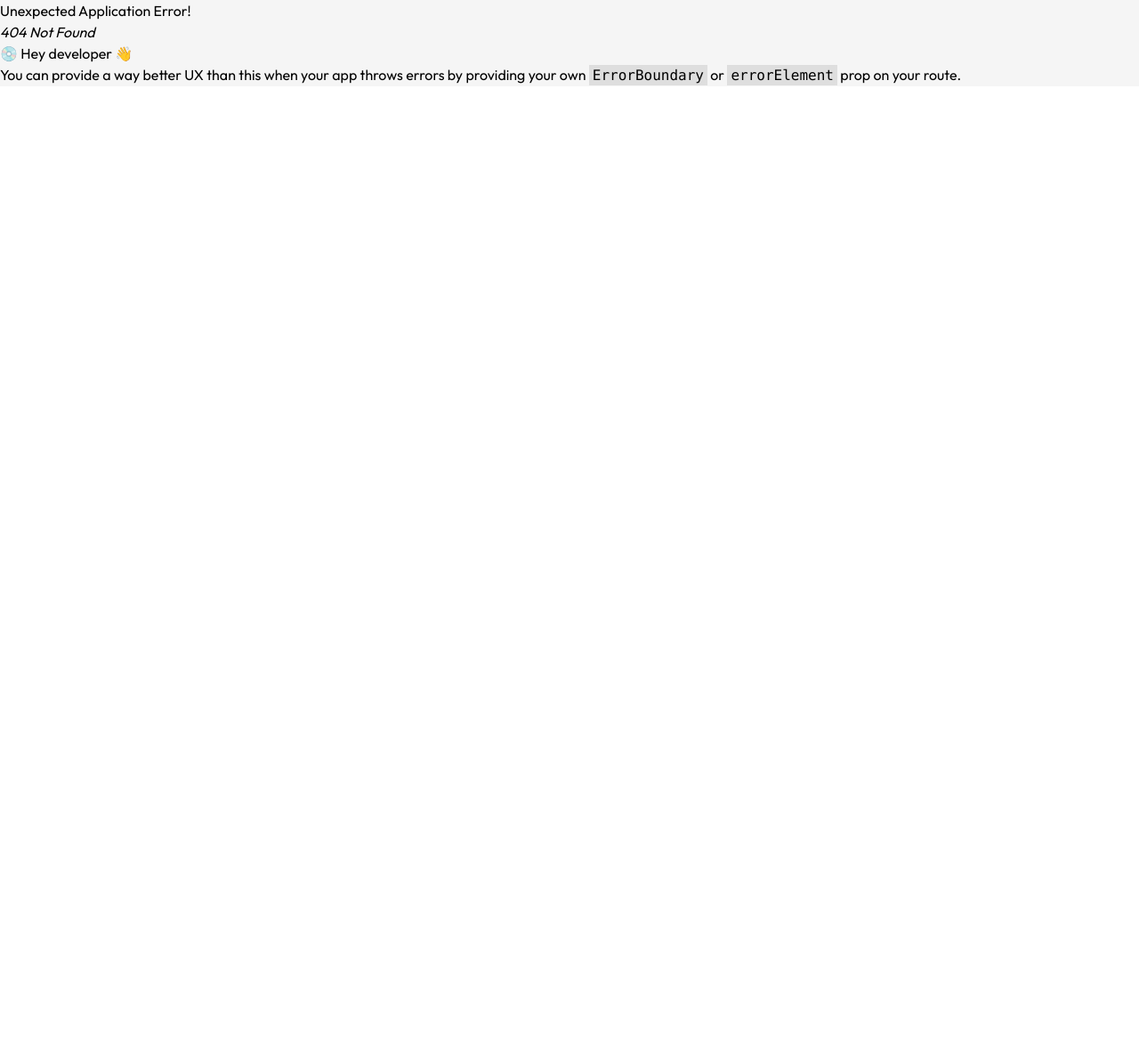
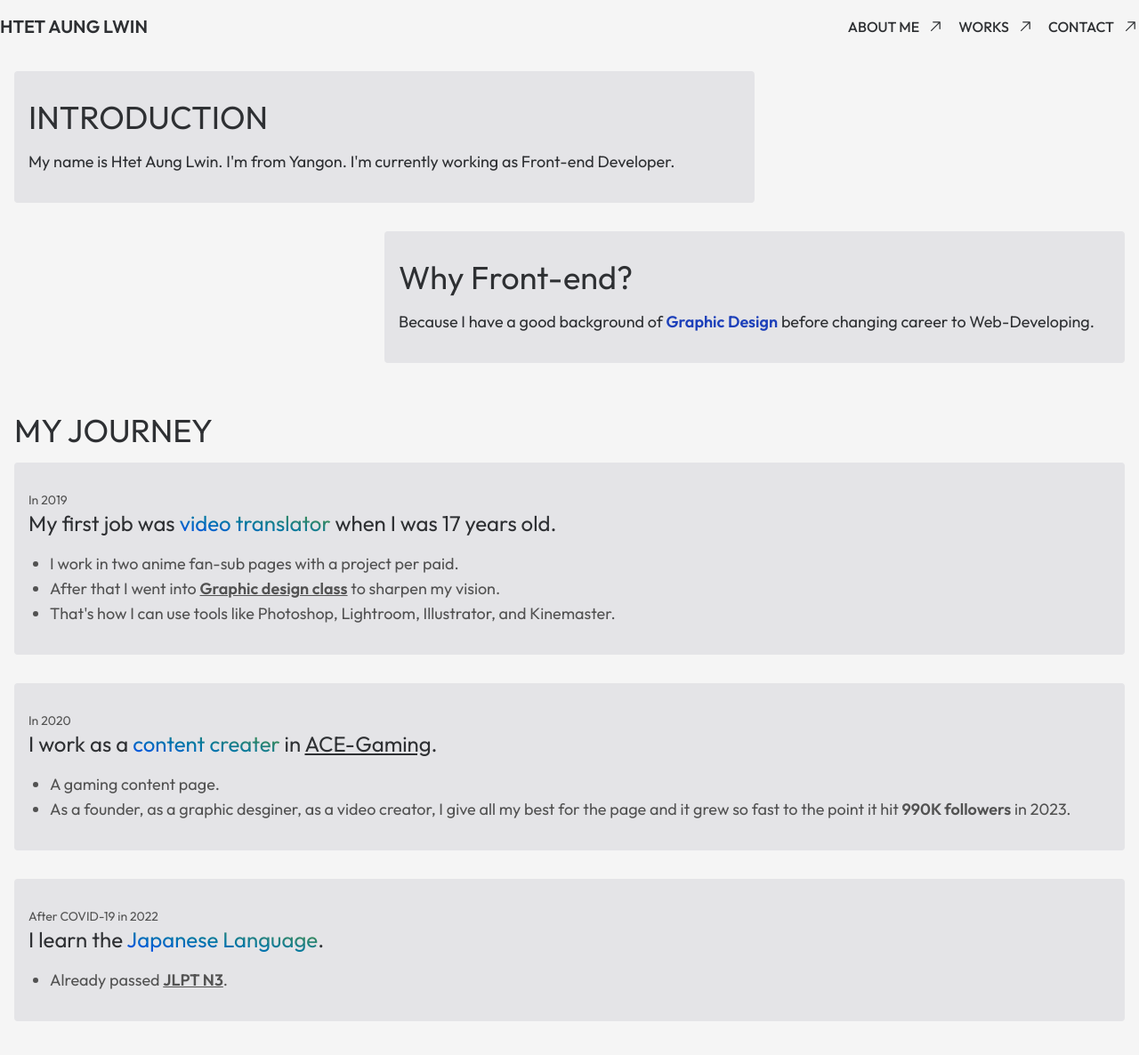
Before and after one commit to HtetAungLw1n/Portfolio, a React (Vite) app: page /about-me in a window 1280 px wide. Before the commit this address had no page. Shown: the top 1186 px of the page at 89% size. Before the commit the page ends 800 px from the top, so only its background shows below. Built offline with nearby package versions, Linux system fonts and the light colour scheme.

Commit message:
about page done

```diff
--- a/src/App.jsx
+++ b/src/App.jsx
@@ -1,10 +1,16 @@
 import { createBrowserRouter, RouterProvider } from "react-router-dom";
 import Main from "./layout/Main";
+import About from "./pages/About";
+import Home from "./pages/Home";
 
 const router = createBrowserRouter([
   {
     path: "/",
     element: <Main />,
+    children: [
+      { index: true, element: <Home /> },
+      { path: "/about-me", element: <About /> },
+    ],
   },
 ]);
 
--- a/src/components/Footer.jsx
+++ b/src/components/Footer.jsx
@@ -17,7 +17,7 @@ const Footer = () => {
           initial={{ opacity: 0, y: 15 }}
           whileInView={{ opacity: 1, y: 0 }}
           viewport={{ once: true }}
-          transition={{ duration: 0.5, delay: 0.4 }}
+          transition={{ duration: 0.5 }}
         >
           <div className="hidden md:block">Socials</div>
           <div className="flex gap-4 md:text-2xl md:mt-4">
@@ -65,12 +65,14 @@ const Footer = () => {
           initial={{ opacity: 0, y: 15 }}
           whileInView={{ opacity: 1, y: 0 }}
           viewport={{ once: true }}
-          transition={{ duration: 0.5, delay: 0.6 }}
+          transition={{ duration: 0.5, delay: 0.2 }}
         >
           <div>Navigation</div>
           <div className="flex flex-col mt-2">
             <Link className="hover:text-mblue">works</Link>
-            <Link className="hover:text-mblue">my story</Link>
+            <Link to={"/about-me"} className="hover:text-mblue">
+              my story
+            </Link>
           </div>
         </motion.div>
         <motion.div
@@ -78,8 +80,9 @@ const Footer = () => {
           initial={{ opacity: 0, y: 15 }}
           whileInView={{ opacity: 1, y: 0 }}
           viewport={{ once: true }}
-          transition={{ duration: 0.5, delay: 0.8 }}
+          transition={{ duration: 0.5, delay: 0.4 }}
         >
+          <div>" Research / Document / Design / Develop / Deploy "</div>
           Htet Aung Lwin @ 2025
         </motion.div>
       </div>
--- a/src/components/Navbar.jsx
+++ b/src/components/Navbar.jsx
@@ -1,5 +1,5 @@
 import React, { useState } from "react";
-import { NavLink } from "react-router-dom";
+import { Link, NavLink } from "react-router-dom";
 import { GoArrowUpRight } from "react-icons/go";
 
 const Navbar = () => {
@@ -13,12 +13,17 @@ const Navbar = () => {
     );
   };
 
+  const closeWhenClick = () => {
+    setIsMenuClicked(false);
+    setBurgerClass("burger-bar unclicked");
+  };
+
   return (
     <section className="fixed w-full">
       <div className="flex justify-between items-center px-4 py-2 md:py-4 md:px-0 container mx-auto">
-        <div className="uppercase font-semibold text-sm md:text-xl">
+        <Link to={"/"} className="uppercase font-semibold text-sm md:text-xl">
           htet aung lwin
-        </div>
+        </Link>
         <div>
           {/* this is burger  */}
           <div
@@ -33,7 +38,10 @@ const Navbar = () => {
 
           {/* this is md nav  */}
           <div className="md:flex md:gap-4 md:font-medium hidden">
-            <NavLink className="hover:text-mblue cursor-pointer flex items-center gap-2">
+            <NavLink
+              to={"/about-me"}
+              className="hover:text-mblue cursor-pointer flex items-center gap-2"
+            >
               ABOUT ME
               <GoArrowUpRight className="text-xl" />
             </NavLink>
@@ -58,10 +66,26 @@ const Navbar = () => {
         }`}
       >
         <div className="flex flex-col justify-between mt-4">
-          {" "}
-          <NavLink className="py-2 active:text-mblue">ABOUT ME</NavLink>
-          <NavLink className="py-2 active:text-mblue">WORKS</NavLink>
-          <NavLink className="py-2 active:text-mblue">CONTACT</NavLink>
+          <NavLink
+            to={""}
+            onClick={closeWhenClick}
+            className="py-2 active:text-mblue"
+          >
+            HOME
+          </NavLink>
+          <NavLink
+            to={"/about-me"}
+            onClick={closeWhenClick}
+            className="py-2 active:text-mblue"
+          >
+            ABOUT ME
+          </NavLink>
+          <NavLink onClick={closeWhenClick} className="py-2 active:text-mblue">
+            WORKS
+          </NavLink>
+          <NavLink onClick={closeWhenClick} className="py-2 active:text-mblue">
+            CONTACT
+          </NavLink>
         </div>
       </div>
     </section>
--- a/src/components/TechStack.jsx
+++ b/src/components/TechStack.jsx
@@ -18,7 +18,7 @@ const TechStack = () => {
         initial={{ opacity: 0, y: 15 }}
         whileInView={{ opacity: 1, y: 0 }}
         viewport={{ once: true }}
-        transition={{ duration: 1 }}
+        transition={{ duration: 0.5, delay: 0.2 }}
       >
         {/* react  */}
         <section className="bg-zinc-200 rounded p-4  w-20  h-20 md:w-36 md:h-36 hover:shadow-lg transition-shadow duration-300">
@@ -173,6 +173,22 @@ const TechStack = () => {
             <div className="text-xs hidden md:block">Database</div>
           </div>
         </section>
+        {/* Framer  */}
+        <section className="bg-zinc-200 rounded p-4  w-20  h-20 md:w-36 md:h-36 hover:shadow-lg transition-shadow duration-300">
+          <svg
+            role="img"
+            viewBox="0 0 24 24"
+            xmlns="http://www.w3.org/2000/svg"
+            className="w-8 h-8 md:w-12 md:h-12 fill-[#0055FF] mx-auto"
+          >
+            <title>Framer</title>
+            <path d="M4 0h16v8h-8zM4 8h8l8 8H4zM4 16h8v8z" />
+          </svg>
+          <div className="text-center mt-2 md:mt-4">
+            <div className="text-xs md:text-lg">Framer</div>
+            <div className="text-xs hidden md:block">Animation Library</div>
+          </div>
+        </section>
         {/* XAMPP  */}
         <section className="bg-zinc-200 rounded p-4  w-20  h-20 md:w-36 md:h-36 hover:shadow-lg transition-shadow duration-300">
           <svg
--- a/src/layout/Main.jsx
+++ b/src/layout/Main.jsx
@@ -1,12 +1,13 @@
 import React from "react";
 import Home from "../pages/Home";
 import Navbar from "../components/Navbar";
+import { Outlet } from "react-router-dom";
 
 const Main = () => {
   return (
     <section className="bg-white-smoke text-jet">
       <Navbar />
-      <Home />
+      <Outlet />
     </section>
   );
 };
--- /dev/null
+++ b/src/pages/About.jsx
@@ -0,0 +1,144 @@
+import React from "react";
+import { Link } from "react-router-dom";
+import { motion } from "framer-motion";
+
+const About = () => {
+  return (
+    <section className="px-4 py-20 container mx-auto">
+      {/* intro two cards */}
+      <motion.div
+        className="bg-zinc-200 p-4 md:py-8 rounded mb-8 w-2/3"
+        initial={{ opacity: 0, y: 15 }}
+        animate={{ opacity: 1, y: 0 }}
+        transition={{ duration: 0.5 }}
+      >
+        <div className="text-xl md:text-4xl uppercase mb-4">Introduction</div>
+        <div className="text-sm md:text-lg text-balance">
+          My name is Htet Aung Lwin. I'm from Yangon. I'm currently working as
+          Front-end Developer.
+        </div>
+      </motion.div>
+
+      <motion.div
+        className="flex w-full justify-end"
+        initial={{ opacity: 0, y: 15 }}
+        animate={{ opacity: 1, y: 0 }}
+        transition={{ duration: 0.5, delay: 0.2 }}
+      >
+        <div className="bg-zinc-200 p-4 md:py-8 rounded mb-14 w-2/3">
+          <div className="text-xl md:text-4xl mb-4">Why Front-end?</div>
+          <div className="text-sm md:text-lg text-pretty">
+            Because I have a good background of{" "}
+            <span className="text-mblue font-semibold"> Graphic Design</span>{" "}
+            before changing career to Web-Developing.
+          </div>
+        </div>
+      </motion.div>
+      {/* intro two cards */}
+
+      <motion.div
+        className="text-xl md:text-4xl mb-4 uppercase text-center md:text-start"
+        initial={{ opacity: 0, y: 15 }}
+        animate={{ opacity: 1, y: 0 }}
+        transition={{ duration: 0.5, delay: 0.4 }}
+      >
+        My journey
+      </motion.div>
+
+      <motion.div
+        className="bg-zinc-200 p-4 md:py-8 rounded mb-8"
+        initial={{ opacity: 0, y: 15 }}
+        animate={{ opacity: 1, y: 0 }}
+        transition={{ duration: 0.5, delay: 0.6 }}
+      >
+        <div className="text-xs md:text-sm text-neutral-600">In 2019</div>
+        <div className="text-lg md:text-2xl mb-4">
+          My first job was{" "}
+          <span className="bg-gradient-to-tr from-[#1041f0] to-[#4f9105] bg-clip-text text-transparent">
+            video translator
+          </span>{" "}
+          when I was 17 years old.
+        </div>
+        <ul className="text-sm md:text-lg text-neutral-600 text-pretty mt-2 list-disc pl-6">
+          <li> I work in two anime fan-sub pages with a project per paid.</li>
+          <li>
+            {" "}
+            After that I went into{" "}
+            <Link to={""} className="font-semibold underline">
+              Graphic design class
+            </Link>{" "}
+            to sharpen my vision.
+          </li>
+          <li>
+            {" "}
+            That's how I can use tools like Photoshop, Lightroom, Illustrator,
+            and Kinemaster.
+          </li>
+        </ul>
+      </motion.div>
+
+      <motion.div
+        className="bg-zinc-200 p-4 md:py-8 rounded mb-8"
+        initial={{ opacity: 0, y: 15 }}
+        animate={{ opacity: 1, y: 0 }}
+        transition={{ duration: 0.5, delay: 0.8 }}
+      >
+        <div className="text-xs md:text-sm text-neutral-600">In 2020</div>
+        <div className="text-lg md:text-2xl text-pretty mb-4">
+          I work as a{" "}
+          <span className="underline bg-gradient-to-tr from-[#1041f0] to-[#4f9105] bg-clip-text text-transparent">
+            content creater
+          </span>{" "}
+          in{" "}
+          <Link
+            to={"https://www.facebook.com/share/1BLM5pznXS/?mibextid=wwXIfr"}
+            target="_blank"
+            className="underline"
+          >
+            ACE-Gaming
+          </Link>
+          .
+        </div>
+        <ul className="text-sm md:text-lg text-neutral-600 text-pretty mt-2 list-disc pl-6">
+          <li>A gaming content page.</li>
+          <li>
+            {" "}
+            As a founder, as a graphic desginer, as a video creator, I give all
+            my best for the page and it grew so fast to the point it hit{" "}
+            <span className="font-semibold"> 990K followers</span> in 2023.
+          </li>
+        </ul>
+      </motion.div>
+
+      <motion.div
+        className="bg-zinc-200 p-4 md:py-8 rounded mb-8"
+        initial={{ opacity: 0, y: 15 }}
+        animate={{ opacity: 1, y: 0 }}
+        transition={{ duration: 0.5, delay: 1 }}
+      >
+        <div className="text-xs md:text-sm text-neutral-600">
+          After COVID-19 in 2022
+        </div>
+        <div className="text-lg md:text-2xl text-pretty mb-4">
+          I learn the{" "}
+          <span className="underline bg-gradient-to-tr from-[#1041f0] to-[#4f9105] bg-clip-text text-transparent">
+            Japanese Language
+          </span>
+          .
+        </div>
+        <ul className="text-sm md:text-lg text-neutral-600 text-balance mt-2 list-disc pl-6">
+          <li>
+            {" "}
+            Already passed{" "}
+            <Link to={""} className="underline font-semibold">
+              JLPT N3
+            </Link>
+            .
+          </li>
+        </ul>
+      </motion.div>
+    </section>
+  );
+};
+
+export default About;
```
